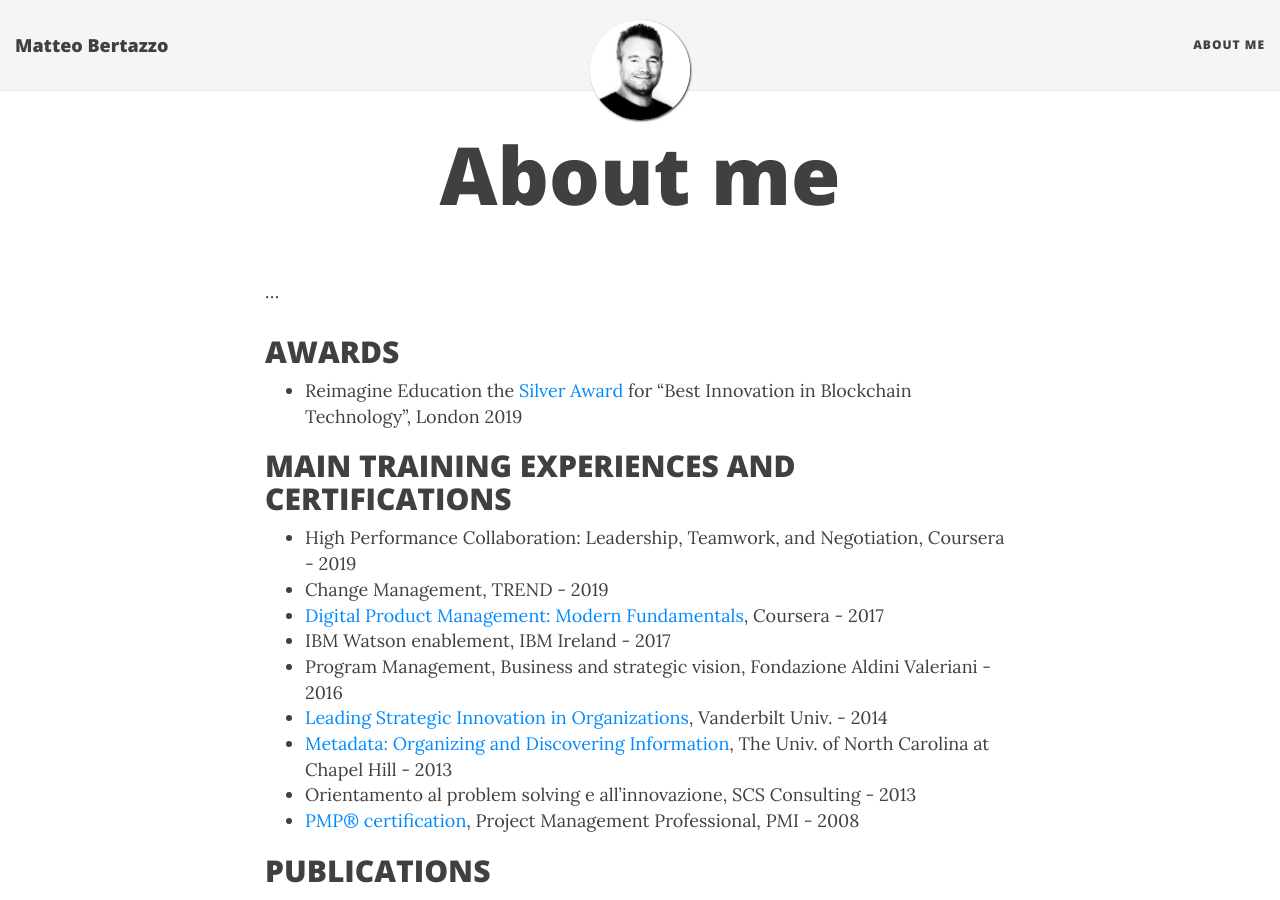
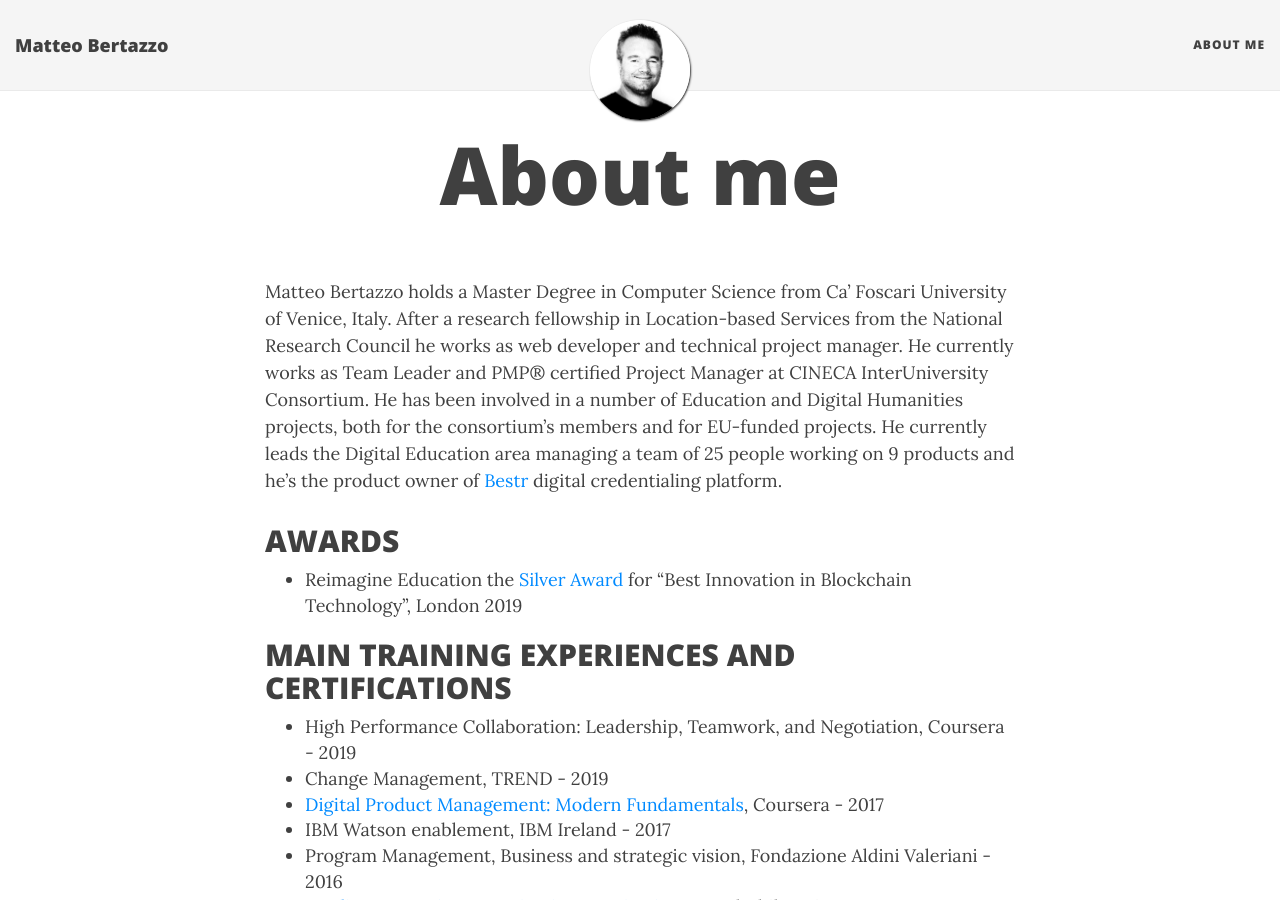
Before and after one commit to mbertazz/mbertazz.github.io, a Jekyll site: the page built from aboutme.md, in a window 1280 px wide and 900 px high. Built offline with Jekyll 4.4.1, drawn with Linux system fonts in a browser that asks for light colours; nearby versions of some CDN libraries.

Commit message:
added bio

```diff
--- a/aboutme.md
+++ b/aboutme.md
@@ -5,7 +5,8 @@ subtitle: null
 published: true
 ---
 
-...
+Matteo Bertazzo holds a Master Degree in Computer Science from Ca’ Foscari University of Venice, Italy. After a research fellowship in Location-based Services from the National Research Council he works as web developer and technical project manager. He currently works as Team Leader and PMP® certified Project Manager at CINECA InterUniversity Consortium. He has been involved in a number of Education and Digital Humanities projects, both for the consortium’s members and for EU-funded projects. He currently leads the Digital Education area managing a team of 25 people working on 9 products and he's the product owner of [Bestr](https://bestr.it) digital credentialing platform.
+
 ## AWARDS
 - Reimagine Education the [Silver Award](https://www.reimagine-education.com/blockchain-2020/ "Reimagine Education Silver Award") for “Best Innovation in Blockchain Technology”, London 2019
 
```
